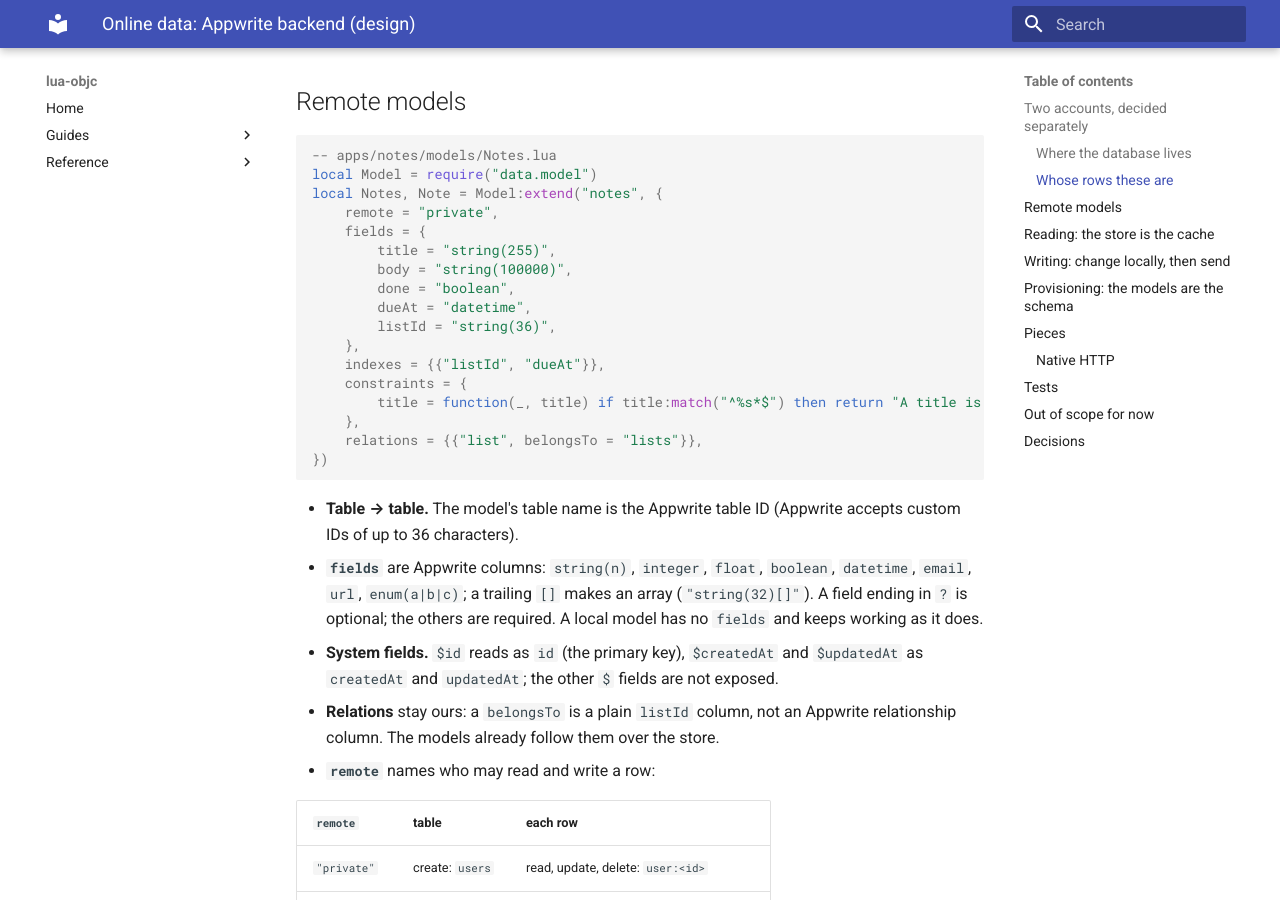
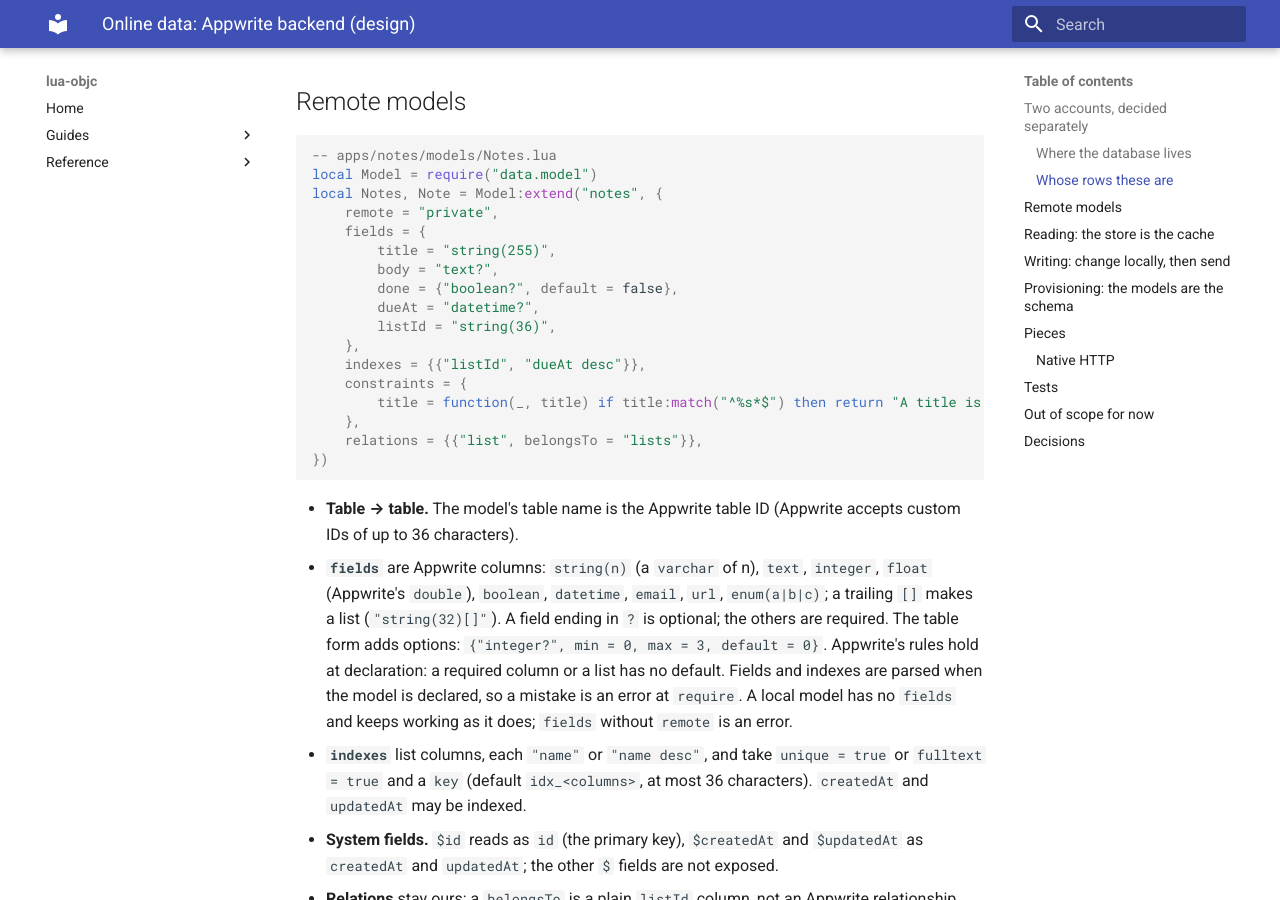
Before and after one commit to corepunch/lua-objc, an MkDocs documentation site: the page built from docs/backend.md, in a window 1280 px wide and 900 px high, scrolled down 1851 px. Built offline with MkDocs 1.6.1 and Material for MkDocs 9.7.7, drawn with Linux system fonts in a browser that asks for light colours; some of the changed text lies outside the part shown.

Commit message:
Declare remote models and generate their Appwrite schema
Model:extend takes remote (private, shared or public), fields and indexes,
parsed when the model is declared so a mistake is an error at require:
string(n), text, integer, float, boolean, datetime, email, url and
enum(a|b), with [] for a list, ? when optional, min/max/default options, and
Appwrite's rules (no default on a required column or a list).

data/appwrite/schema.lua turns the remote models into the appwrite.json the
Appwrite CLI pushes: one TablesDB database, a table per model with 1.8
column types, create("users") and row security.

Co-Authored-By: Claude Opus 5.5 <noreply@anthropic.com>

````diff
--- a/docs/backend.md
+++ b/docs/backend.md
@@ -1,8 +1,9 @@
 # Online data: Appwrite backend (design)
 
-Status: agreed design, being built. Done: the HTTP request and the Appwrite
-client (`lua/data/appwrite/`); the "Pieces" table marks each step. The
-decisions taken are listed at the end.
+Status: agreed design, being built. Done: the HTTP request, the Appwrite
+client (`lua/data/appwrite/`), and remote model declarations with their
+schema. The "Pieces" table marks each step; the decisions taken are listed at
+the end.
 
 An app that keeps its data online declares it the way it declares local data:
 a model is a table of rows. A model marked `remote` is a table in an
@@ -90,12 +91,12 @@ local Notes, Note = Model:extend("notes", {
 	remote = "private",
 	fields = {
 		title = "string(255)",
-		body = "string(100000)",
-		done = "boolean",
-		dueAt = "datetime",
+		body = "text?",
+		done = {"boolean?", default = false},
+		dueAt = "datetime?",
 		listId = "string(36)",
 	},
-	indexes = {{"listId", "dueAt"}},
+	indexes = {{"listId", "dueAt desc"}},
 	constraints = {
 		title = function(_, title) if title:match("^%s*$") then return "A title is required" end end,
 	},
@@ -105,10 +106,19 @@ local Notes, Note = Model:extend("notes", {
 
 - **Table → table.** The model's table name is the Appwrite table ID (Appwrite
   accepts custom IDs of up to 36 characters).
-- **`fields`** are Appwrite columns: `string(n)`, `integer`, `float`,
-  `boolean`, `datetime`, `email`, `url`, `enum(a|b|c)`; a trailing `[]` makes
-  an array (`"string(32)[]"`). A field ending in `?` is optional; the others
-  are required. A local model has no `fields` and keeps working as it does.
+- **`fields`** are Appwrite columns: `string(n)` (a `varchar` of n), `text`,
+  `integer`, `float` (Appwrite's `double`), `boolean`, `datetime`, `email`,
+  `url`, `enum(a|b|c)`; a trailing `[]` makes a list (`"string(32)[]"`). A
+  field ending in `?` is optional; the others are required. The table form
+  adds options: `{"integer?", min = 0, max = 3, default = 0}`. Appwrite's
+  rules hold at declaration: a required column or a list has no default.
+  Fields and indexes are parsed when the model is declared, so a mistake is
+  an error at `require`. A local model has no `fields` and keeps working as it
+  does; `fields` without `remote` is an error.
+- **`indexes`** list columns, each `"name"` or `"name desc"`, and take
+  `unique = true` or `fulltext = true` and a `key` (default
+  `idx_<columns>`, at most 36 characters). `createdAt` and `updatedAt` may be
+  indexed.
 - **System fields.** `$id` reads as `id` (the primary key), `$createdAt` and
   `$updatedAt` as `createdAt` and `updatedAt`; the other `$` fields are not
   exposed.
@@ -191,7 +201,8 @@ is a separate decision with its own cost.
 appwrite push tables --config build/notes.appwrite.json
 ```
 
-`--appwrite-schema` loads the app's models headlessly and writes the
+`--appwrite-schema` (added with the manifest's `<Backend>`, which names the
+project and database) loads the app's models headlessly and writes the
 [`appwrite.json`](https://appwrite.io/docs/tooling/command-line/tables)
 that the official Appwrite CLI pushes: the database, one table per remote
 model, its columns, indexes and table permissions. The generated file
@@ -215,9 +226,9 @@ column is gone.
 | Queries (done) | `lua/data/appwrite/query.lua` | ported from orca, camelCase (`Query.equal`, `Query.orderDesc`) |
 | Account (done) | `lua/data/appwrite/account.lua` | anonymous start, stored session, register, sign in/out; the secret store is injected |
 | Rows (done) | `lua/data/appwrite/rows.lua` | TablesDB list/create/update/delete, `$` field mapping, row IDs, permissions |
-| Schema | `lua/data/appwrite/schema.lua` | models → `appwrite.json` |
+| Schema (done) | `lua/data/appwrite/schema.lua` | remote models → `appwrite.json`: one TablesDB database, a table per model, `create("users")`, row security |
 | Backend service | `lua/data/backend.lua` | runs a route's `load`, merges rows, sends writes, undoes failures |
-| Model | `lua/data/model.lua` | `remote`, `fields`, `indexes`, `query()`; writes go through the backend |
+| Model | `lua/data/model.lua` | done: `remote`, `fields`, `indexes` parsed into `columns` and `indexes`; to do: `query()`, writes through the backend |
 | Manifest | `lua/data/manifest.lua` | `<Backend>` |
 | Sign-in | `lua/components/SignIn.etlua`, a bundled flow | the sheet and its actions |
 
````
Also changed, not shown: 3 other files.
